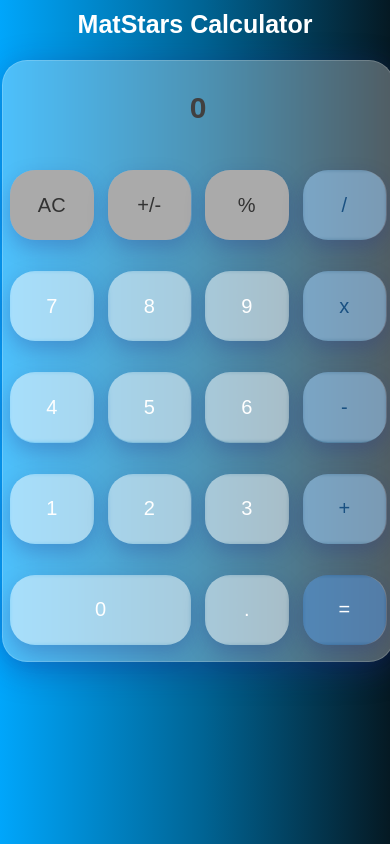
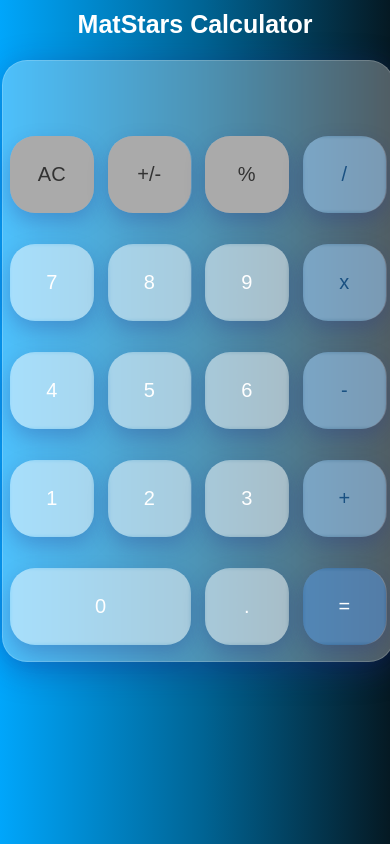
Before and after one commit to EstebanMejiaD/calculadora-react-rubrica, a React app: page / in a window 390 px wide. Built offline with nearby package versions, Linux system fonts and the light colour scheme.

Commit message:
Mejoras al display

```diff
--- a/package.json
+++ b/package.json
@@ -35,5 +35,8 @@
       "last 1 firefox version",
       "last 1 safari version"
     ]
+  },
+  "devDependencies": {
+    "gh-pages": "^4.0.0"
   }
 }
--- a/src/Componentes/App.css
+++ b/src/Componentes/App.css
@@ -11,12 +11,17 @@
     flex-direction: column;
     flex-wrap: wrap;
 
-    margin: 30px 35%;
+    margin: 30px 0;
+    margin-left: 35%;
 }
+
+
 
 @media only screen and (max-width: 650px) {
     .comoponent-app {
-        margin: 30px 20%;
+        display: flex;
+        flex-direction: column;
+        flex-wrap: wrap;
     }
 }
 @media only screen and (max-width: 520px) {
--- a/src/Componentes/App.js
+++ b/src/Componentes/App.js
@@ -1,4 +1,5 @@
 import Display from "./Display";
+
 import PanelDeBotones from "./PanelDeBotones";
 import { Component } from "react";
 import operaciones from "../logic/operaciones";
@@ -16,11 +17,17 @@
 
   render() {
      return (
+      <div className="contenedor-padre">
+        <div className="comoponent-app">
+        <Display value1={this.state.total} oper={this.state.operador} value2={this.state.siguiente} />
+        <PanelDeBotones clickHandle={this.handleClick} />
 
-      <div className="comoponent-app">
-        <Display value={this.state.siguiente || this.state.total || "0"} />
-        <PanelDeBotones clickHandle={this.handleClick} />
       </div>
+      <div>
+
+      </div>
+      </div>
+
     );
   }
 }
--- a/src/Componentes/Display.js
+++ b/src/Componentes/Display.js
@@ -1,9 +1,13 @@
 import "./Display.css"
 
-export default function Display ({value}) {
-    return (
+export default function Display ({value1, value2, oper}) {
+  return(
       <div className="component-display">
-        <div>{value}</div>
-      </div>
-    )
+      <div>
+
+          {value1} {oper} {value2}
+
+          </div>
+    </div>
+  )
 }
--- a/src/index.js
+++ b/src/index.js
@@ -10,5 +10,6 @@
         <h1>MatStars Calculator</h1>
     </div>
     <App />
+
   </React.StrictMode>
 );
```
Also changed, not shown: public/index.html (+1 -0 lines), 1 other file.
